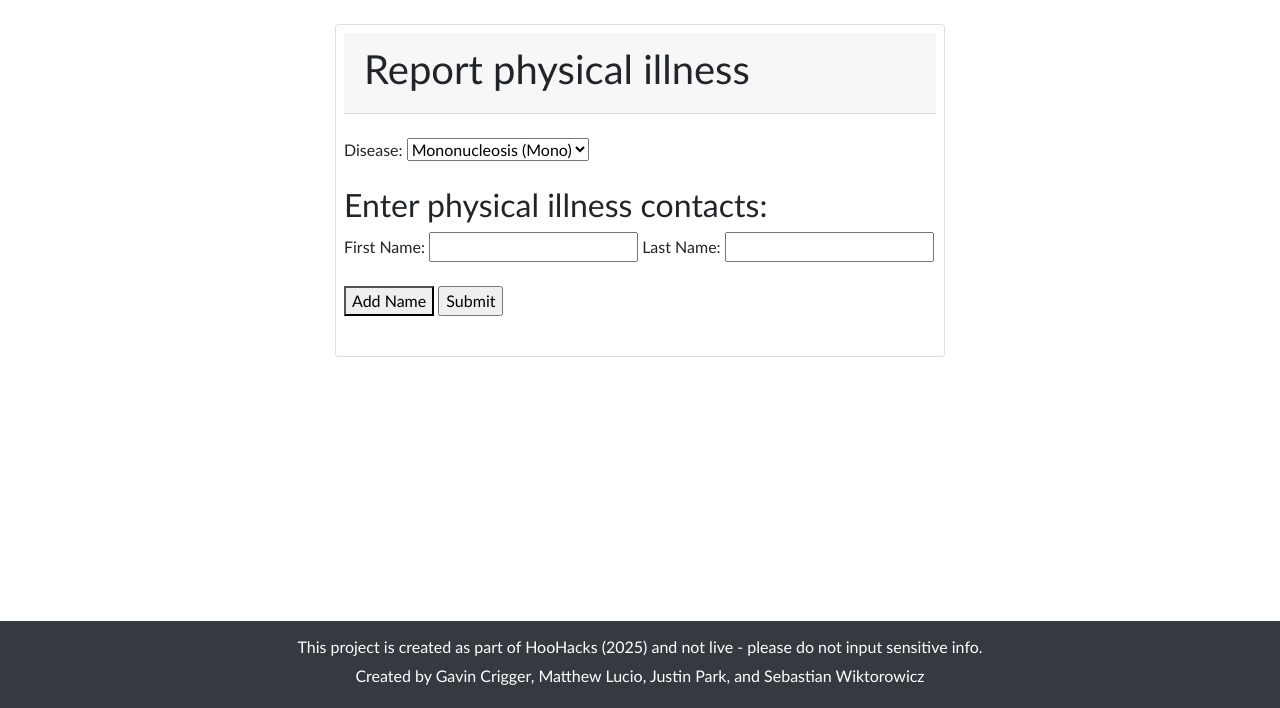
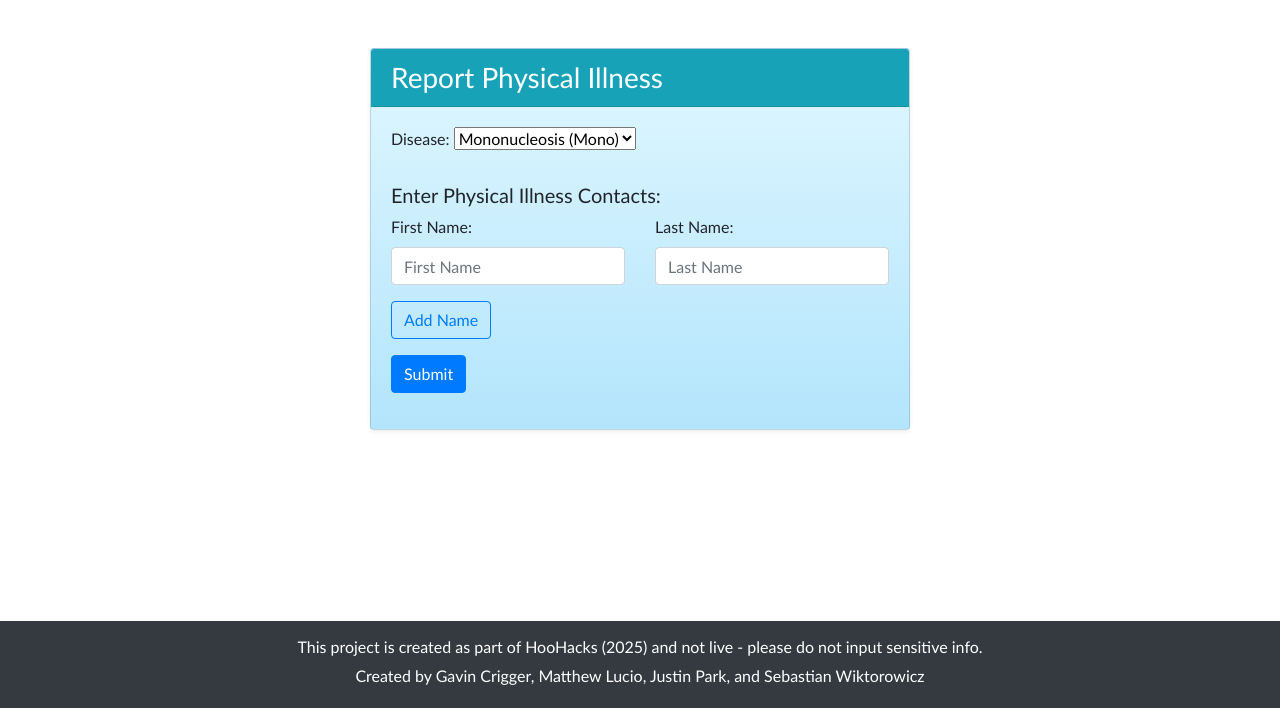
Before and after one commit to MatthewELucio/ContactTracingAppHooHacks, a Django app: template App/templates/report_physical.html in a window 1280 px wide. Shown: the part 92-800 px from the top of the page. Run offline with Django 4.2, Linux system fonts and the light colour scheme; the template is opened without the code that fills it: values that come from a table or form of the project are taken from there, others are empty; some libraries are stand-ins or nearby versions.

Commit message:
ui spice

```diff
--- a/App/templates/report_physical.html
+++ b/App/templates/report_physical.html
@@ -2,63 +2,86 @@
 {% load static %}
 {% block content %}
 
-<!-- names_template.html -->
-<div class="mx-auto pt-4 col-md-6">
-  <div class="card p-2 pb-4">
-    <div class="card-header">
-      <h1>Report physical illness</h1>
+<div class="container mt-5">
+  <div class="row justify-content-center">
+    <div class="col-md-8 col-lg-6">
+      <div class="card shadow-sm" style="background: linear-gradient(to bottom, #e0f7ff, #b3e5fc);">
+        <div class="card-header bg-info text-white">
+          <h3 class="mb-0">Report Physical Illness</h3>
         </div>
-  <form class="pt-4" method="post">
+        <div class="card-body">
+          <form method="post">
             {% csrf_token %}
+            <div class="mb-3">
               {{ form.as_p }}
-
-      <h2> Enter physical illness contacts:</h2>
-
+            </div>
+            <h5 class="mt-4">Enter Physical Illness Contacts:</h5>
             <div id="names-container">
-        <div class="name-row">
-          <label>First Name: <input type="text" name="first_name[]" /></label>
-          <label>Last Name: <input type="text" name="last_name[]" /></label>
+              <div class="row mb-3 name-row">
+                <div class="col">
+                  <label class="form-label">First Name:</label>
+                  <input type="text" name="first_name[]" class="form-control" placeholder="First Name">
+                </div>
+                <div class="col">
+                  <label class="form-label">Last Name:</label>
+                  <input type="text" name="last_name[]" class="form-control" placeholder="Last Name">
                 </div>
               </div>
-      <div class = "pt-3">
-        <button type="button" id="add-name">Add Name</button>
-      <input type="submit" value="Submit">
+            </div>
+            <div class="mb-3">
+              <button type="button" id="add-name" class="btn btn-outline-primary">Add Name</button>
+            </div>
+            <div>
+              <button type="submit" class="btn btn-primary">Submit</button>
             </div>
           </form>
         </div>
       </div>
+    </div>
+  </div>
+</div>
 
 <script>
-  // When the "Add Name" button is clicked, create another set of inputs
 document.getElementById("add-name").addEventListener("click", function() {
-      // Create a new container div for the extra inputs
+    // Create a new row for additional name inputs
     var newRow = document.createElement("div");
-      newRow.classList.add("name-row");
+    newRow.classList.add("row", "mb-3", "name-row");
 
-      // Create input for first name
-      var firstNameLabel = document.createElement("label");
-      firstNameLabel.innerText = "First Name: ";
-      var firstNameInput = document.createElement("input");
-      firstNameInput.type = "text";
-      firstNameInput.name = "first_name[]";
-      firstNameLabel.appendChild(firstNameInput);
+    // Create the first name column
+    var colFirst = document.createElement("div");
+    colFirst.classList.add("col");
+    var firstLabel = document.createElement("label");
+    firstLabel.classList.add("form-label");
+    firstLabel.innerText = "First Name:";
+    var firstInput = document.createElement("input");
+    firstInput.type = "text";
+    firstInput.name = "first_name[]";
+    firstInput.classList.add("form-control");
+    firstInput.placeholder = "First Name";
+    colFirst.appendChild(firstLabel);
+    colFirst.appendChild(firstInput);
 
-      // Create input for last name
-      var lastNameLabel = document.createElement("label");
-      lastNameLabel.innerText = "Last Name: ";
-      var lastNameInput = document.createElement("input");
-      lastNameInput.type = "text";
-      lastNameInput.name = "last_name[]";
-      lastNameLabel.appendChild(lastNameInput);
+    // Create the last name column
+    var colLast = document.createElement("div");
+    colLast.classList.add("col");
+    var lastLabel = document.createElement("label");
+    lastLabel.classList.add("form-label");
+    lastLabel.innerText = "Last Name:";
+    var lastInput = document.createElement("input");
+    lastInput.type = "text";
+    lastInput.name = "last_name[]";
+    lastInput.classList.add("form-control");
+    lastInput.placeholder = "Last Name";
+    colLast.appendChild(lastLabel);
+    colLast.appendChild(lastInput);
 
-      // Append inputs to the new row
-      newRow.appendChild(firstNameLabel);
-      newRow.appendChild(lastNameLabel);
+    // Append both columns to the new row
+    newRow.appendChild(colFirst);
+    newRow.appendChild(colLast);
 
     // Append the new row to the container
     document.getElementById("names-container").appendChild(newRow);
 });
 </script>
 
-
 {% endblock %}
```
Also changed, not shown: App/templates/report_airborne.html (+16 -10 lines). Lines whose indentation alone changed are shown as unchanged.
